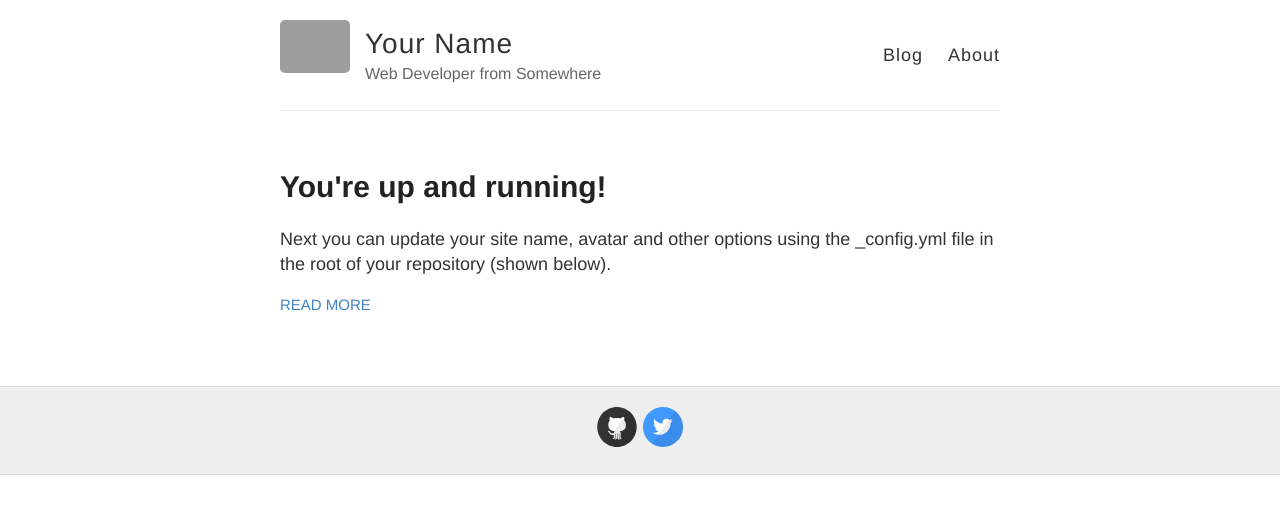
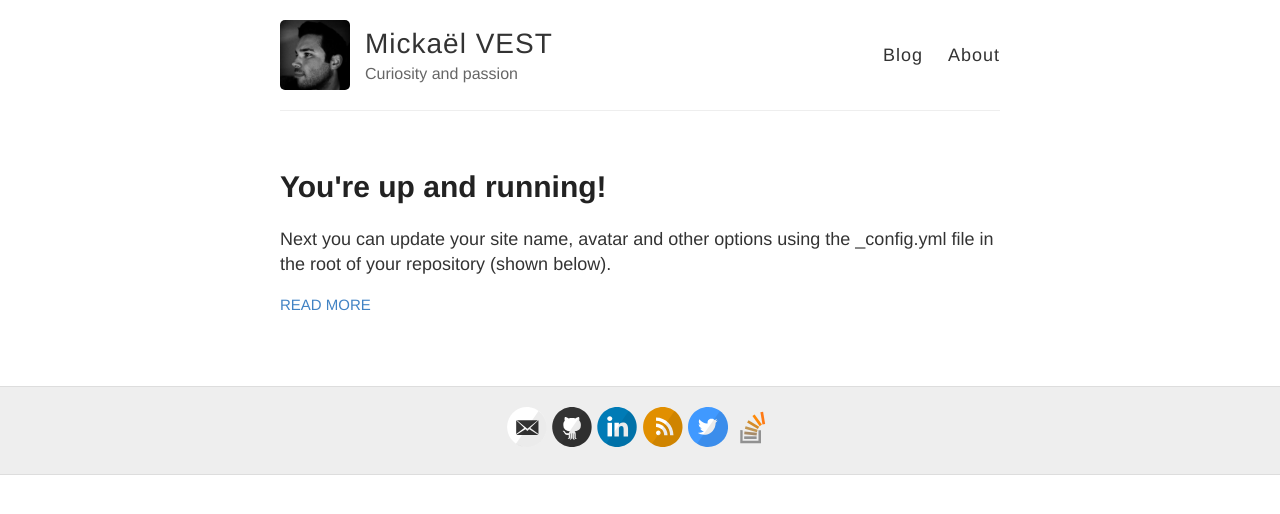
Before and after one commit to K3UL/K3UL.github.io, a Jekyll site: the page built from index.html, in a window 1280 px wide. Shown: the top 514 px of the page. Built offline with Jekyll 4.4.1, drawn with Linux system fonts in a browser that asks for light colours; grey boxes are pictures that could not be loaded.

Commit message:
Initial configuration
Changed Jekyll config yaml for name, URLs and such.

```diff
--- a/_config.yml
+++ b/_config.yml
@@ -3,13 +3,13 @@
 #
 
 # Name of your site (displayed in the header)
-name: Your Name
+name: Mickaël VEST
 
 # Short bio or description (displayed in the header)
-description: Web Developer from Somewhere
+description: Curiosity and passion
 
 # URL of your avatar or profile pic (you could use your GitHub profile pic)
-avatar: https://raw.githubusercontent.com/barryclark/jekyll-now/master/images/jekyll-logo.png
+avatar: https://github.com/K3UL/K3UL.github.io/blob/master/images/jekyll-logo.jpg
 
 #
 # Flags below are optional
@@ -18,16 +18,16 @@ avatar: https://raw.githubusercontent.com/barryclark/jekyll-now/master/images/je
 # Includes an icon in the footer for each username you enter
 footer-links:
   dribbble:
-  email:
+  email: mickael.vest+github@gmail.com
   facebook:
   flickr:
-  github: barryclark/jekyll-now
+  github: K3UL
   instagram:
-  linkedin:
+  linkedin: mickael-vest-30945310
   pinterest:
-  rss: # just type anything here for a working RSS icon
+  rss: rss # just type anything here for a working RSS icon
   twitter: jekyllrb
-  stackoverflow: # your stackoverflow profile, e.g. "users/50476/bart-kiers"
+  stackoverflow: users/860246/mickael-v # your stackoverflow profile, e.g. "users/50476/bart-kiers"
   youtube: # channel/<your_long_string> or user/<user-name>
   googleplus: # anything in your profile username that comes after plus.google.com/
 
@@ -41,7 +41,7 @@ google_analytics:
 
 # Your website URL (e.g. http://barryclark.github.io or http://www.barryclark.co)
 # Used for Sitemap.xml and your RSS feed
-url:
+url: http://k3ul.github.io
 
 # If you're hosting your site at a Project repository on GitHub pages
 # (http://yourusername.github.io/repository-name)
```
